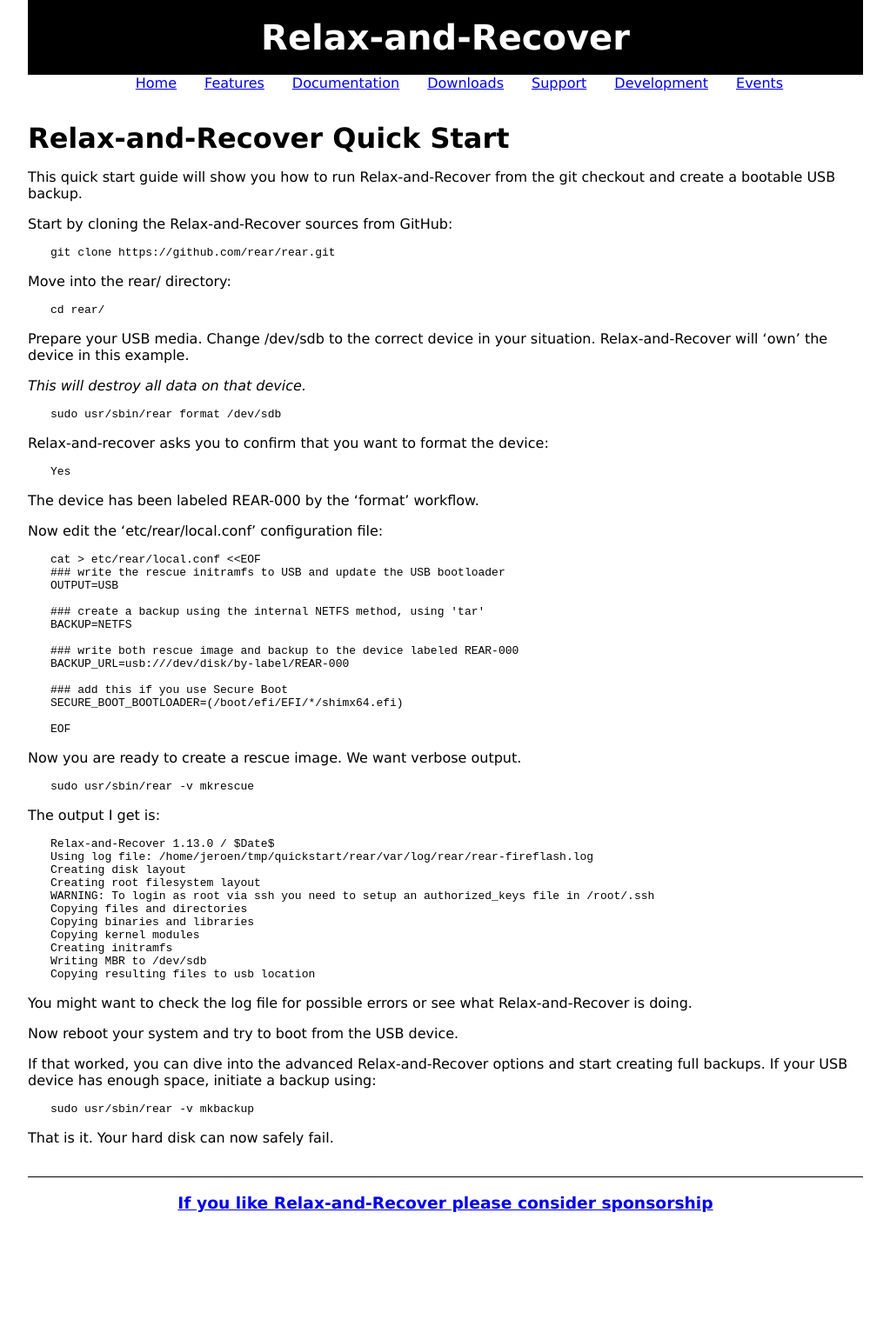
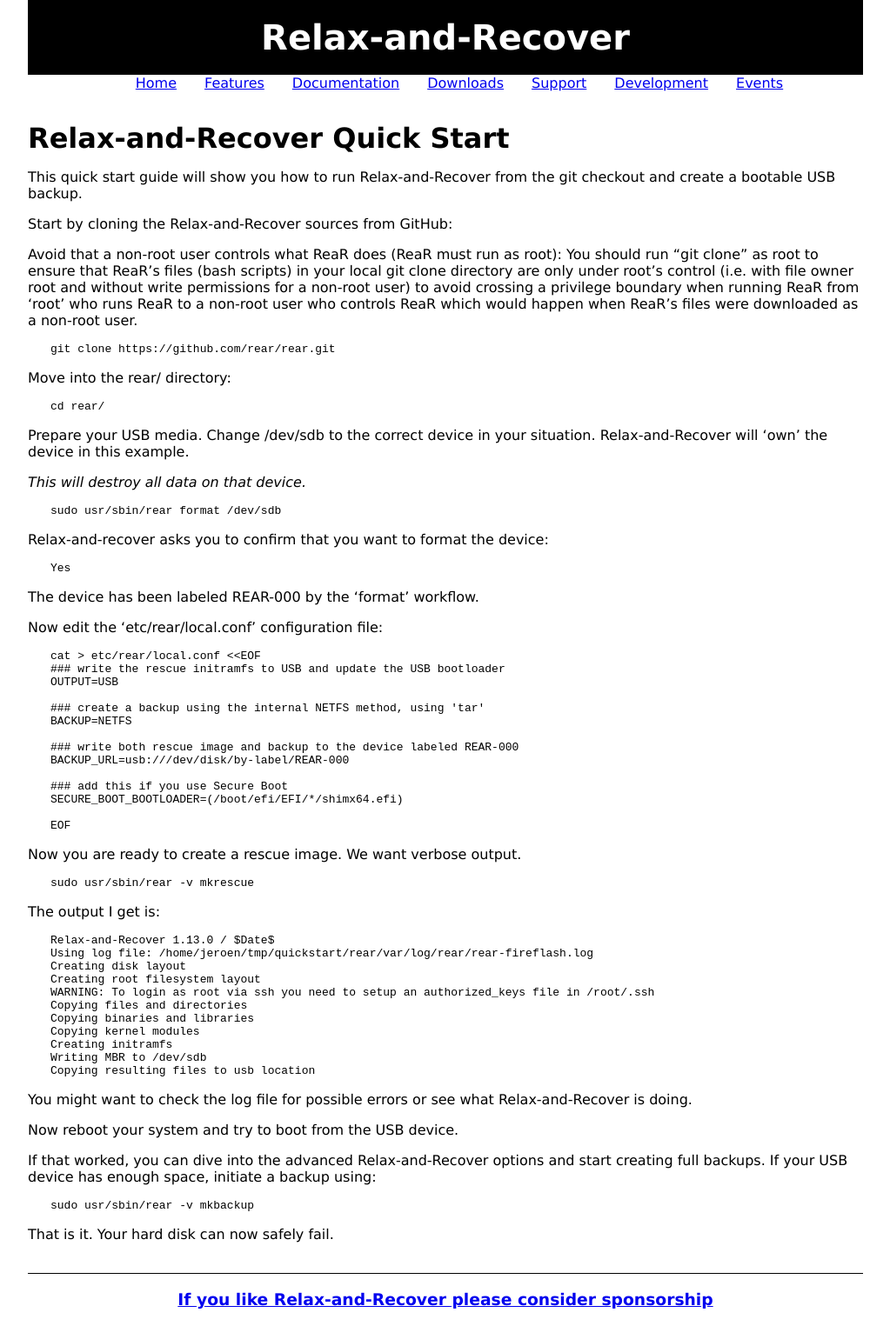
Before and after one commit to rear/rear.github.com, a Jekyll site: the page built from documentation/getting-started.md, in a window 1280 px wide. Shown: the whole page at 87% size, without its empty margins (128-1151 px from the left). Built offline with Jekyll 4.4.1, drawn with Linux system fonts in a browser that asks for light colours; before the commit the page ends 1414 px from its top, so only the background shows below that.

Commit message:
Update getting-started.md
In documentation/getting-started.md
tell how to avoid that a non-root user controls
what ReaR does (ReaR must run as root)
by running "git clone" as root, see
https://github.com/rear/rear/issues/3259#issuecomment-2228466033

```diff
--- a/documentation/getting-started.md
+++ b/documentation/getting-started.md
@@ -6,7 +6,16 @@
 This quick start guide will show you how to run Relax-and-Recover from the git
 checkout and create a bootable USB backup.
 
+
 Start by cloning the Relax-and-Recover sources from GitHub:
+
+Avoid that a non-root user controls what ReaR does (ReaR must run as root):
+You should run "git clone" as root to ensure that ReaR's files (bash scripts)
+in your local git clone directory are only under root's control
+(i.e. with file owner root and without write permissions for a non-root user)
+to avoid crossing a privilege boundary when running ReaR
+from 'root' who runs ReaR to a non-root user who controls ReaR
+which would happen when ReaR's files were downloaded as a non-root user.
 
     git clone https://github.com/rear/rear.git
 
```
